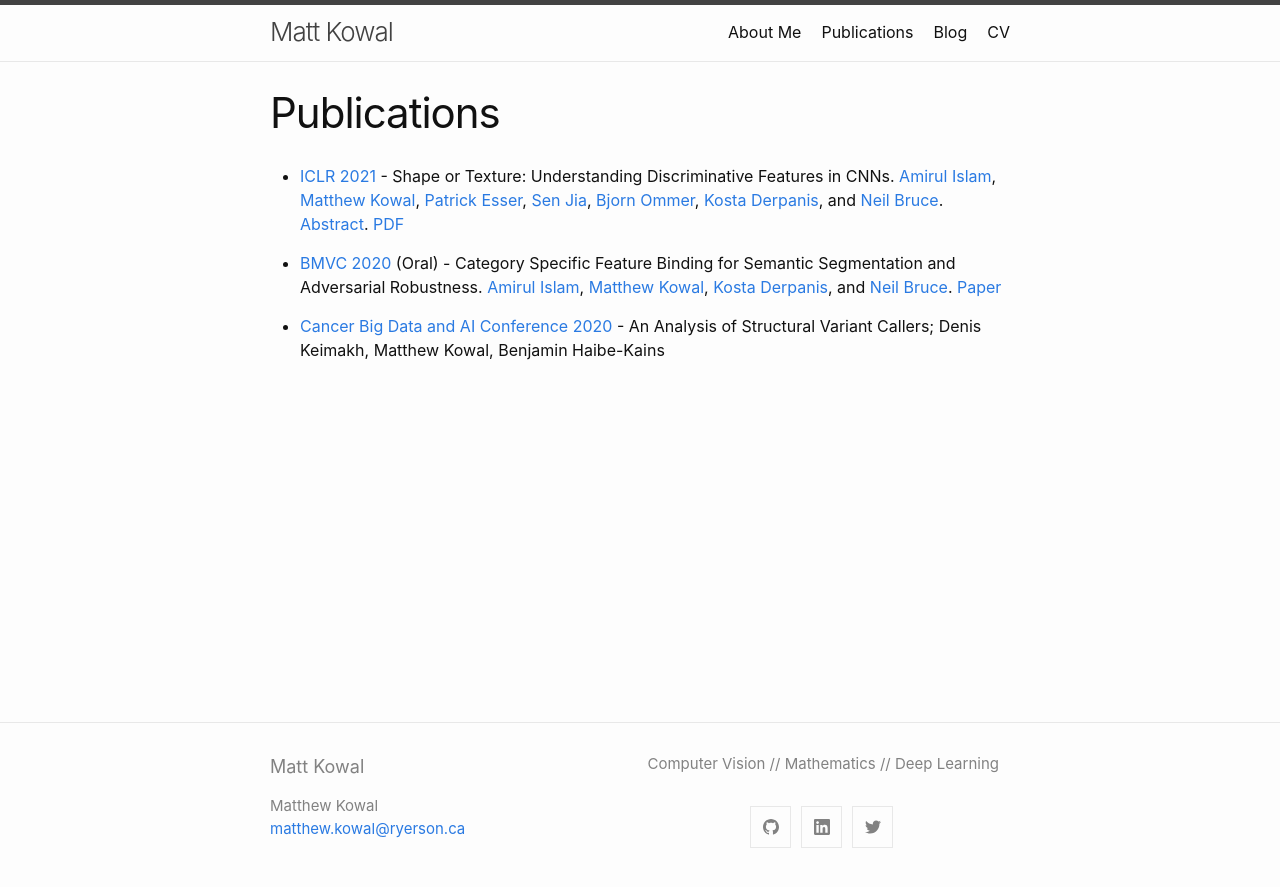
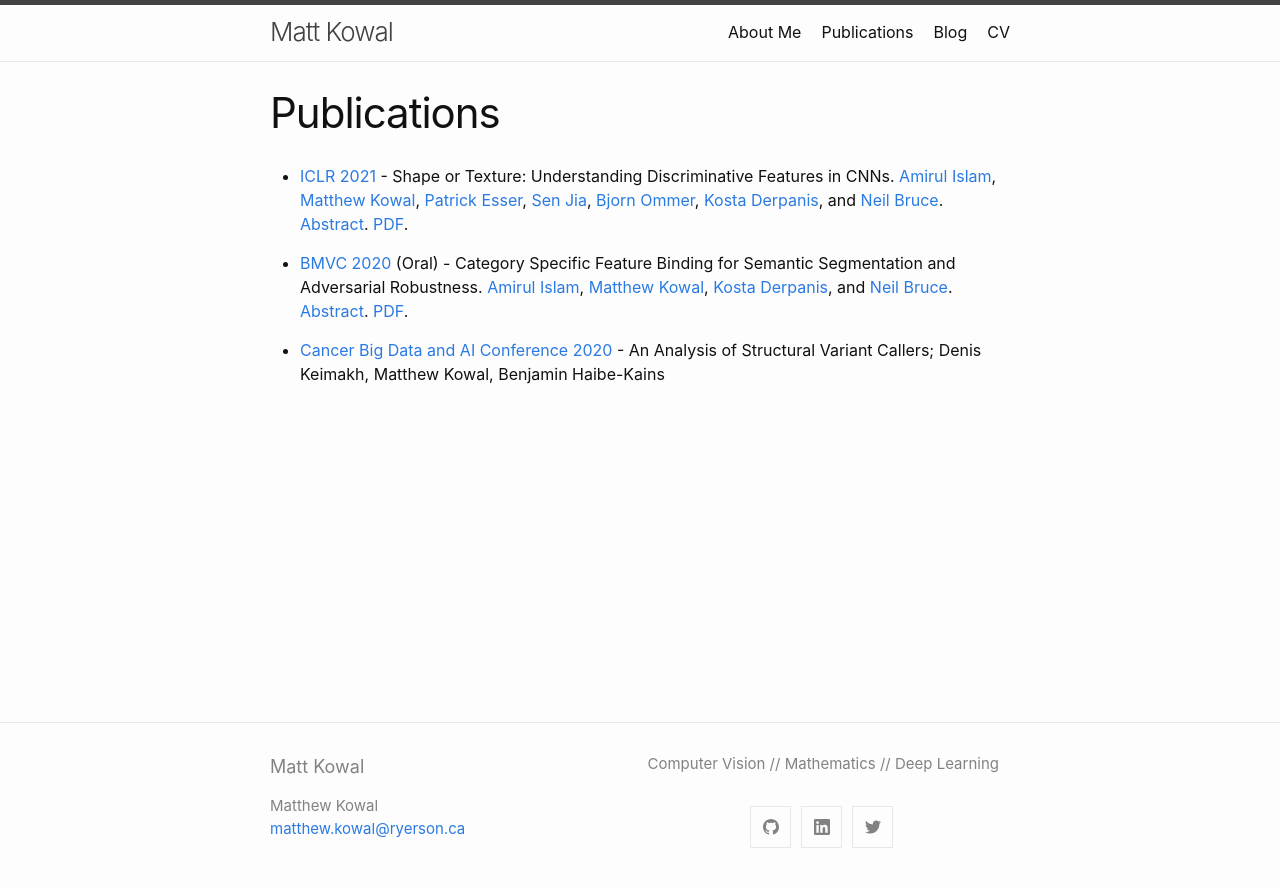
Before and after one commit to MKowal2/MKowal4.github.io, a Jekyll site: the page built from publications.md, in a window 1280 px wide. Shown: the top 887 px of the page. Built offline with Jekyll 4.4.1, drawn with Linux system fonts in a browser that asks for light colours.

Commit message:
Update publications.md

```diff
--- a/publications.md
+++ b/publications.md
@@ -4,8 +4,8 @@ title: Publications
 permalink: /publications/
 ---
 
-- [ICLR 2021](https://iclr.cc/) - Shape or Texture: Understanding Discriminative Features in CNNs. [Amirul Islam](https://www.cs.ryerson.ca/~amirul/), [Matthew Kowal](https://mkowal2.github.io/), [Patrick Esser](https://scholar.google.com/citations?user=ang8MoQAAAAJ&hl=en), [Sen Jia](https://github.com/SenJia), [Bjorn Ommer](https://hci.iwr.uni-heidelberg.de/people/bommer), [Kosta Derpanis](https://www.cs.ryerson.ca/~kosta/), and [Neil Bruce](https://www.cs.ryerson.ca/~bruce/). [Abstract](https://arxiv.org/abs/2101.11604). [PDF](https://arxiv.org/pdf/2101.11604.pdf)
+- [ICLR 2021](https://iclr.cc/) - Shape or Texture: Understanding Discriminative Features in CNNs. [Amirul Islam](https://www.cs.ryerson.ca/~amirul/), [Matthew Kowal](https://mkowal2.github.io/), [Patrick Esser](https://scholar.google.com/citations?user=ang8MoQAAAAJ&hl=en), [Sen Jia](https://github.com/SenJia), [Bjorn Ommer](https://hci.iwr.uni-heidelberg.de/people/bommer), [Kosta Derpanis](https://www.cs.ryerson.ca/~kosta/), and [Neil Bruce](https://www.cs.ryerson.ca/~bruce/). [Abstract](https://arxiv.org/abs/2101.11604). [PDF](https://arxiv.org/pdf/2101.11604.pdf).
 
-- [BMVC 2020](https://bmvc2020.github.io/) (Oral) - Category Specific Feature Binding for Semantic Segmentation and Adversarial Robustness. [Amirul Islam](https://www.cs.ryerson.ca/~amirul/), [Matthew Kowal](https://mkowal2.github.io/), [Kosta Derpanis](https://www.cs.ryerson.ca/~kosta/), and [Neil Bruce](https://www.cs.ryerson.ca/~bruce/). [Paper](https://arxiv.org/abs/2008.05667)
+- [BMVC 2020](https://bmvc2020.github.io/) (Oral) - Category Specific Feature Binding for Semantic Segmentation and Adversarial Robustness. [Amirul Islam](https://www.cs.ryerson.ca/~amirul/), [Matthew Kowal](https://mkowal2.github.io/), [Kosta Derpanis](https://www.cs.ryerson.ca/~kosta/), and [Neil Bruce](https://www.cs.ryerson.ca/~bruce/). [Abstract](https://arxiv.org/abs/2008.05667). [PDF](https://arxiv.org/pdf/2008.05667.pdf).
 
 - [Cancer Big Data and AI Conference 2020](https://www.elsevier.com/events/conferences/ai-and-big-data-in-cancer) - An Analysis of Structural Variant Callers; Denis Keimakh, Matthew Kowal, Benjamin Haibe-Kains
```
